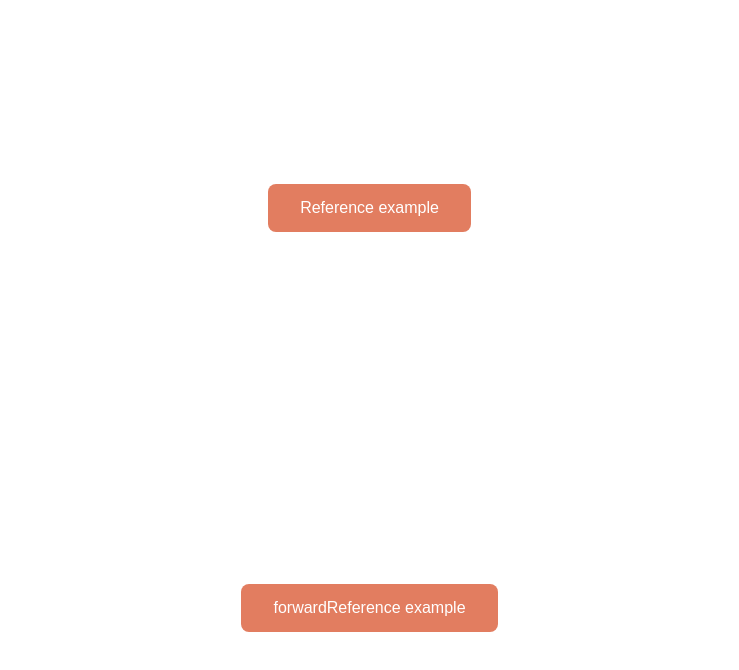
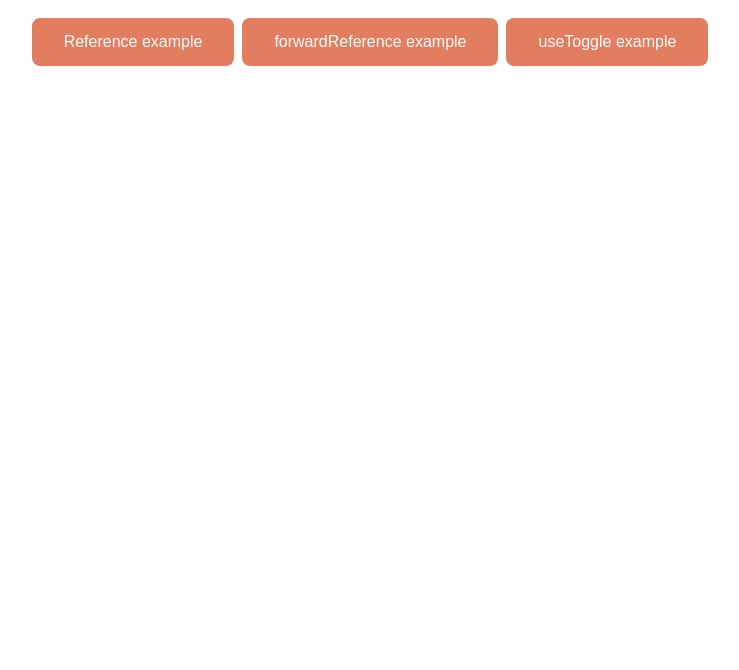
Before and after one commit to ZachCodedThat/React-Practice, a Next.js app: page / in a window 1280 px wide. Shown: the top 670 px of the page, without its empty margins (278-1017 px from the left). Built offline with nearby package versions, Linux system fonts and the light colour scheme.

Commit message:
added first of 10 custom hook demos. Fixed styling

```diff
--- a/jsconfig.json
+++ b/jsconfig.json
@@ -4,7 +4,8 @@
     "paths": {
       "@components/*": ["src/components/*"],
       "@styles/*": ["src/styles/*"],
-      "@utils/*": ["src/utils/*"]
+      "@utils/*": ["src/utils/*"],
+      "@customHooks/*": ["src/components/customHooks/*"]
     }
   }
 }
--- a/pages/index.js
+++ b/pages/index.js
@@ -7,8 +7,8 @@ export default function Home() {
   const router = useRouter();
 
   return (
-    <>
-      <div className={styles.container}>
+    <div className={styles.homeContainer}>
+      <div className={styles.homeContainer}>
         <button
           className={styles.button}
           type="button"
@@ -17,7 +17,7 @@ export default function Home() {
           Reference example
         </button>
       </div>
-      <div className={styles.container}>
+      <div className={styles.homeContainer}>
         <button
           className={styles.button}
           type="button"
@@ -26,6 +26,15 @@ export default function Home() {
           forwardReference example
         </button>
       </div>
-    </>
+      <div className={styles.homeContainer}>
+        <button
+          className={styles.button}
+          type="button"
+          onClick={() => router.push("/useToggle")}
+        >
+          useToggle example
+        </button>
+      </div>
+    </div>
   );
 }
--- a/src/components/Navbar.js
+++ b/src/components/Navbar.js
@@ -8,7 +8,7 @@ export default function Navbar() {
     <header>
       <div className={styles.navbar}>
         <button
-          className={styles.button}
+          className={styles.navButton}
           type="button"
           onClick={() => router.push("/")}
         >
--- /dev/null
+++ b/src/components/customHooks/useToggle/index.js
@@ -0,0 +1,3 @@
+import ToggleComponment from "./ToggleComponent";
+
+export default ToggleComponment;
--- a/src/styles/Home.module.css
+++ b/src/styles/Home.module.css
@@ -1,3 +1,11 @@
+.homeContainer {
+  display: flex;
+  flex-direction: row;
+  justify-content: center;
+  align-items: center;
+  margin-left: 0.5rem;
+}
+
 .container {
   padding: 0 0.5rem;
   display: flex;
@@ -30,6 +38,21 @@
   z-index: 999;
 }
 
+.navButton {
+  background-color: #e27d60;
+  border: none;
+  color: white;
+  padding: 15px 32px;
+  text-align: center;
+  text-decoration: none;
+  display: inline-block;
+  font-size: 16px;
+  border-spacing: 10px;
+  border-radius: 8px;
+  transition-duration: 0.4s;
+  margin-left: 15px;
+}
+
 .button {
   background-color: #e27d60;
   border: none;
@@ -42,7 +65,7 @@
   border-spacing: 10px;
   border-radius: 8px;
   transition-duration: 0.4s;
-  margin-left: 15px;
+  margin-top: 10px;
 }
 .button:hover {
   background-color: #41b3a3;
```
Also changed, not shown: src/components/customHooks/useToggle/ToggleComponent.js (added, +23 -0 lines), src/components/customHooks/useToggle/useToggle.js (added, +13 -0 lines), src/styles/globals.css (+0 -21 lines).
